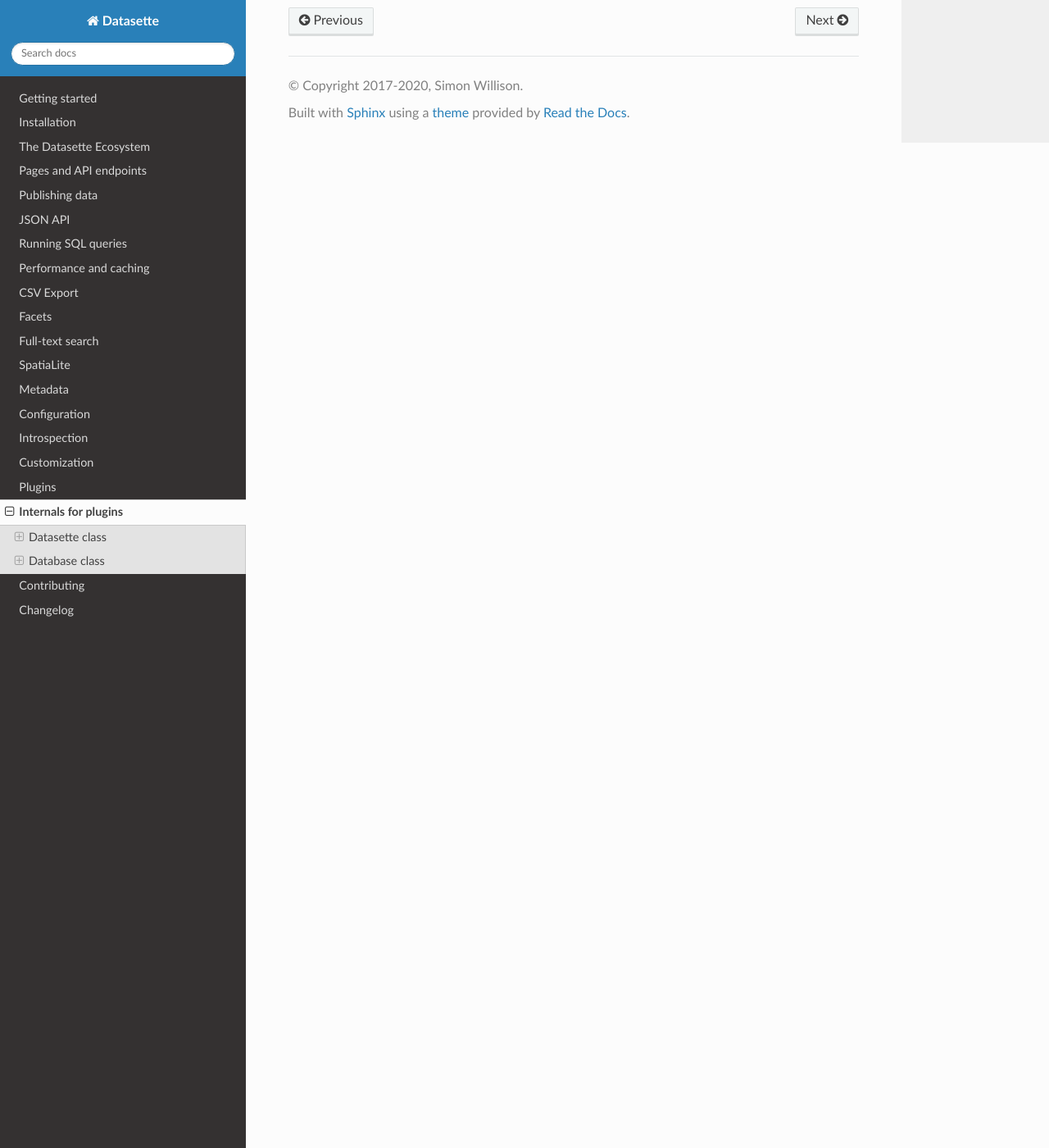
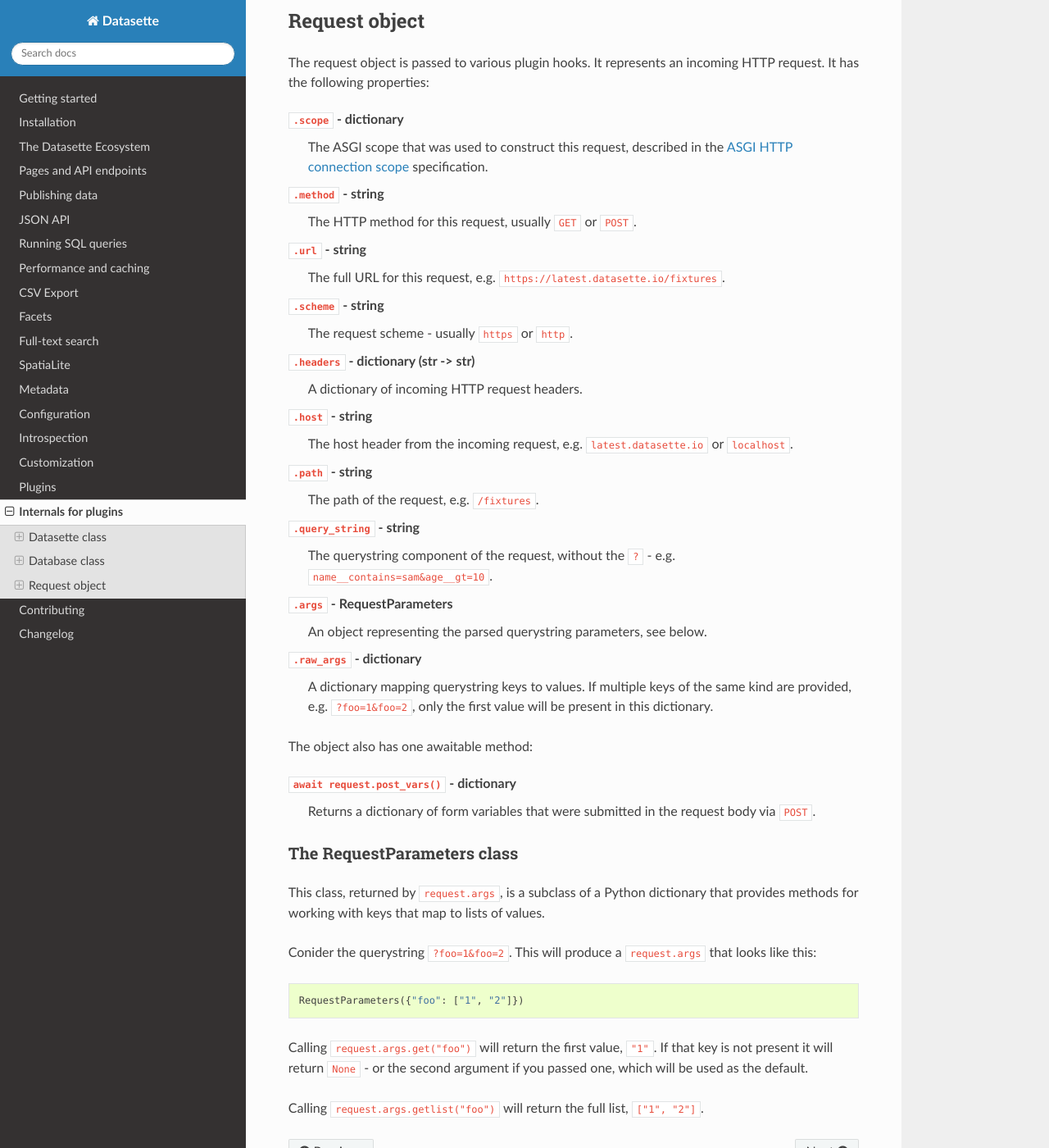
Before and after one commit to simonw/datasette, a Sphinx documentation site: the page built from docs/internals.rst, in a window 1280 px wide and 1400 px high, scrolled down 5437 px. Shown: the whole window at 82% size. Built offline with Sphinx 7.4.7 and the Read the Docs theme 2.0.0, drawn with Linux system fonts in a browser that asks for light colours.

Commit message:
Documentation for request object, refs #706

```diff
--- a/docs/internals.rst
+++ b/docs/internals.rst
@@ -225,3 +225,58 @@ Here's an example of ``block=True`` in action:
         num_rows_left = await database.execute_write_fn(my_action, block=True)
     except Exception as e:
         print("An error occurred:", e)
+
+.. _internals_request:
+
+Request object
+~~~~~~~~~~~~~~
+
+The request object is passed to various plugin hooks. It represents an incoming HTTP request. It has the following properties:
+
+``.scope`` - dictionary
+    The ASGI scope that was used to construct this request, described in the `ASGI HTTP connection scope <https://asgi.readthedocs.io/en/latest/specs/www.html#connection-scope>`__ specification.
+
+``.method`` - string
+    The HTTP method for this request, usually ``GET`` or ``POST``.
+
+``.url`` - string
+    The full URL for this request, e.g. ``https://latest.datasette.io/fixtures``.
+
+``.scheme`` - string
+    The request scheme - usually ``https`` or ``http``.
+
+``.headers`` - dictionary (str -> str)
+    A dictionary of incoming HTTP request headers.
+
+``.host`` - string
+    The host header from the incoming request, e.g. ``latest.datasette.io`` or ``localhost``.
+
+``.path`` - string
+    The path of the request, e.g. ``/fixtures``.
+
+``.query_string`` - string
+    The querystring component of the request, without the ``?`` - e.g. ``name__contains=sam&age__gt=10``.
+
+``.args`` - RequestParameters
+    An object representing the parsed querystring parameters, see below.
+
+``.raw_args`` - dictionary
+    A dictionary mapping querystring keys to values. If multiple keys of the same kind are provided, e.g. ``?foo=1&foo=2``, only the first value will be present in this dictionary.
+
+The object also has one awaitable method:
+
+``await request.post_vars()`` - dictionary
+    Returns a dictionary of form variables that were submitted in the request body via ``POST``.
+
+The RequestParameters class
+---------------------------
+
+This class, returned by ``request.args``, is a subclass of a Python dictionary that provides methods for working with keys that map to lists of values.
+
+Conider the querystring ``?foo=1&foo=2``. This will produce a ``request.args`` that looks like this::
+
+    RequestParameters({"foo": ["1", "2"]})
+
+Calling ``request.args.get("foo")`` will return the first value, ``"1"``. If that key is not present it will return ``None`` - or the second argument if you passed one, which will be used as the default.
+
+Calling ``request.args.getlist("foo")`` will return the full list, ``["1", "2"]``.
```
